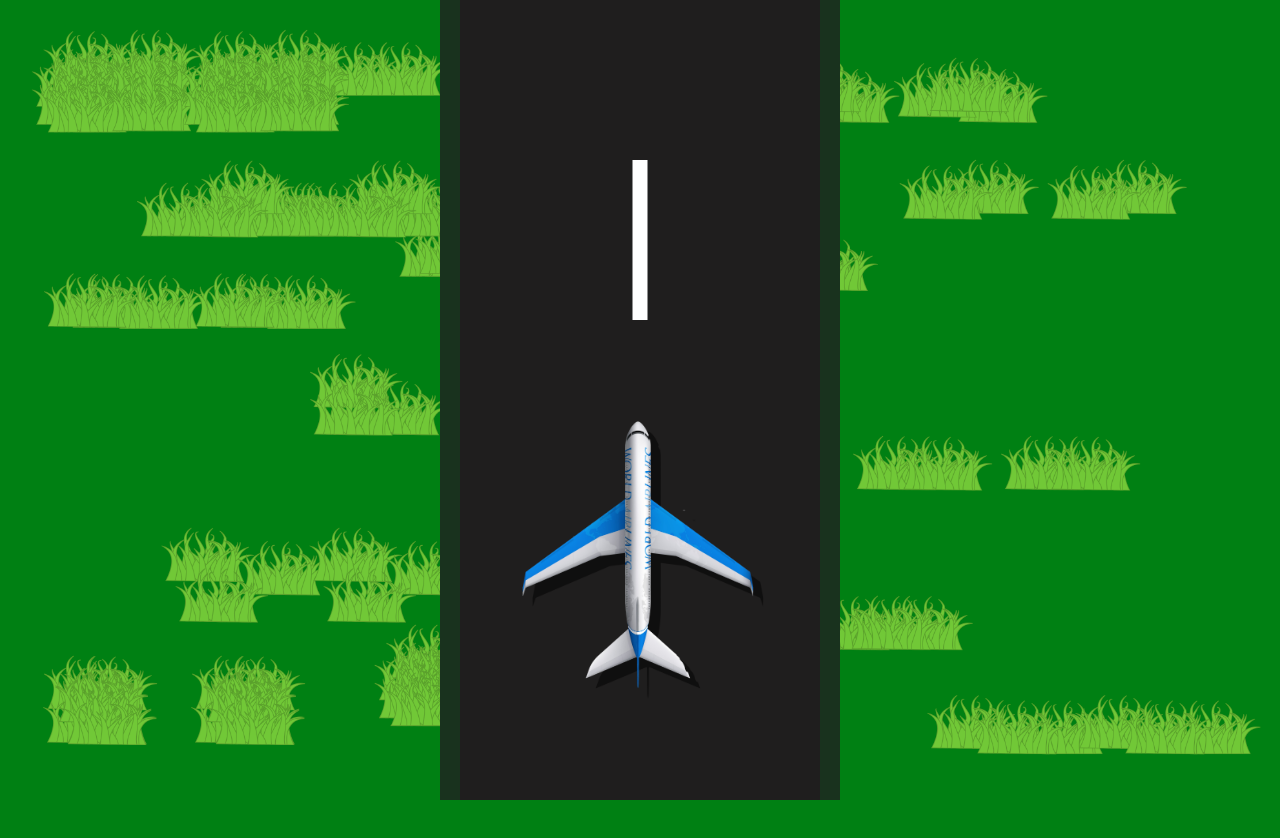
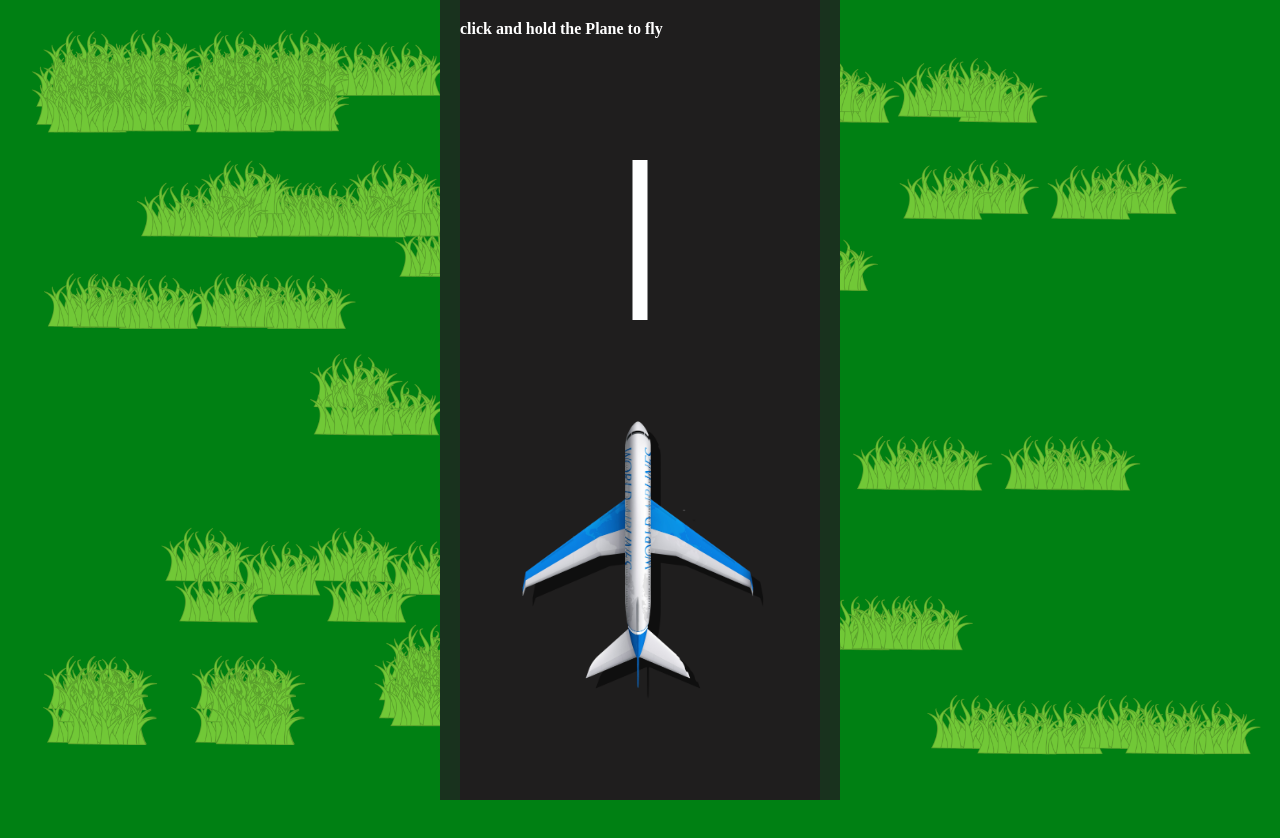
Before and after one commit to Freedom-seven/Plane, a plain HTML site: page index.html in a window 1280 px wide. Shown: the top 838 px of the page. Drawn offline with Linux system fonts and the light colour scheme.

Commit message:
add paragrgaph

```diff
--- a/index.html
+++ b/index.html
@@ -19,7 +19,9 @@
 			<img src="cloud1.png" style="--i:2;">
 			<img src="cloud1.png" style="--i:3;">
 		</div>
-		<div class="runway"></div>
+		<div class="runway">
+			<p>click and hold the Plane to fly</p>
+		</div>
 		<img src="plane_v.png" class="plane">
 	</section>
 </body>
--- a/styles.css
+++ b/styles.css
@@ -6,12 +6,18 @@
 
 body {
   overflow: hidden;
-	background-image: url('grass.png'), url('grass.png');
+  background-image: url("grass.png"), url("grass.png");
   background-repeat: no-repeat;
   background-size: contain;
   background-origin: border-box;
   background-position: center right, center left;
   background-color: #008013;
+}
+
+p {
+  color: #fff;
+  font-weight: bold;
+  margin-top: 20px;
 }
 
 section {
@@ -44,7 +50,7 @@ section:active .runway {
 }
 
 section .runway::before {
-	content: '';
+  content: "";
   position: absolute;
   top: 0;
   left: 50%;
@@ -52,7 +58,12 @@ section .runway::before {
   width: 15px;
   height: 100%;
   background: #fff;
-	background: repeating-linear-gradient(transparent 0%, transparent 50%, #fff 50%, #fff 100%);
+  background: repeating-linear-gradient(
+    transparent 0%,
+    transparent 50%,
+    #fff 50%,
+    #fff 100%
+  );
   background-size: 20px 320px;
   animation: animateRunway 0.5s linear infinite;
 }
@@ -83,7 +94,6 @@ section:active .runway::before {
 section:active .plane {
   max-width: 500px;
   filter: drop-shadow(200px 200px 0 rgba(0, 0, 0, 0));
-
 }
 
 section:active .plane:hover {
```
Lines whose indentation alone changed are shown as unchanged.
